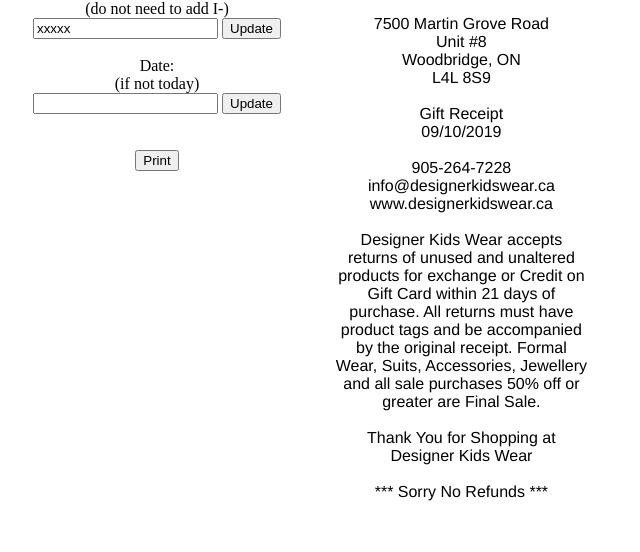
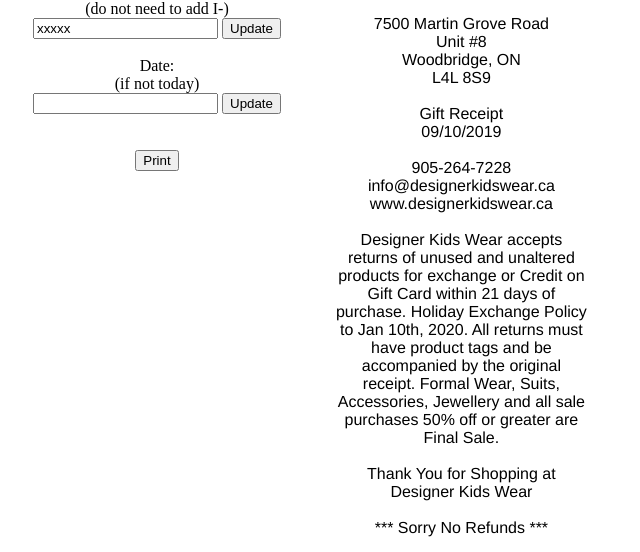
Before and after one commit to jeremiahxy/receipt-print, a plain HTML site: page index.html in a window 1280 px wide. Shown: the part 89-641 px from the top of the page, without its empty margins (0-640 px from the left). Drawn offline with Linux system fonts and the light colour scheme.

Commit message:
Update index.html

```diff
--- a/index.html
+++ b/index.html
@@ -140,7 +140,7 @@
             <br>
             <p id="return">
                 <!-- Change the Return section text here -->
-                Designer Kids Wear accepts returns of unused and unaltered products for exchange or Credit on Gift Card within 21 days of purchase. All returns must have product tags and be accompanied by the original receipt. Formal Wear, Suits, Accessories, Jewellery and all sale purchases 50% off or greater are Final Sale.
+                Designer Kids Wear accepts returns of unused and unaltered products for exchange or Credit on Gift Card within 21 days of purchase. Holiday Exchange Policy to Jan 10th, 2020. All returns must have product tags and be accompanied by the original receipt. Formal Wear, Suits, Accessories, Jewellery and all sale purchases 50% off or greater are Final Sale.
                 <br><br> <!-- Line Break with extra space within a paragraph tag -->
                 Thank You for Shopping at Designer Kids Wear
                 <br><br> <!-- Line Break with extra space within a paragraph tag -->
```
